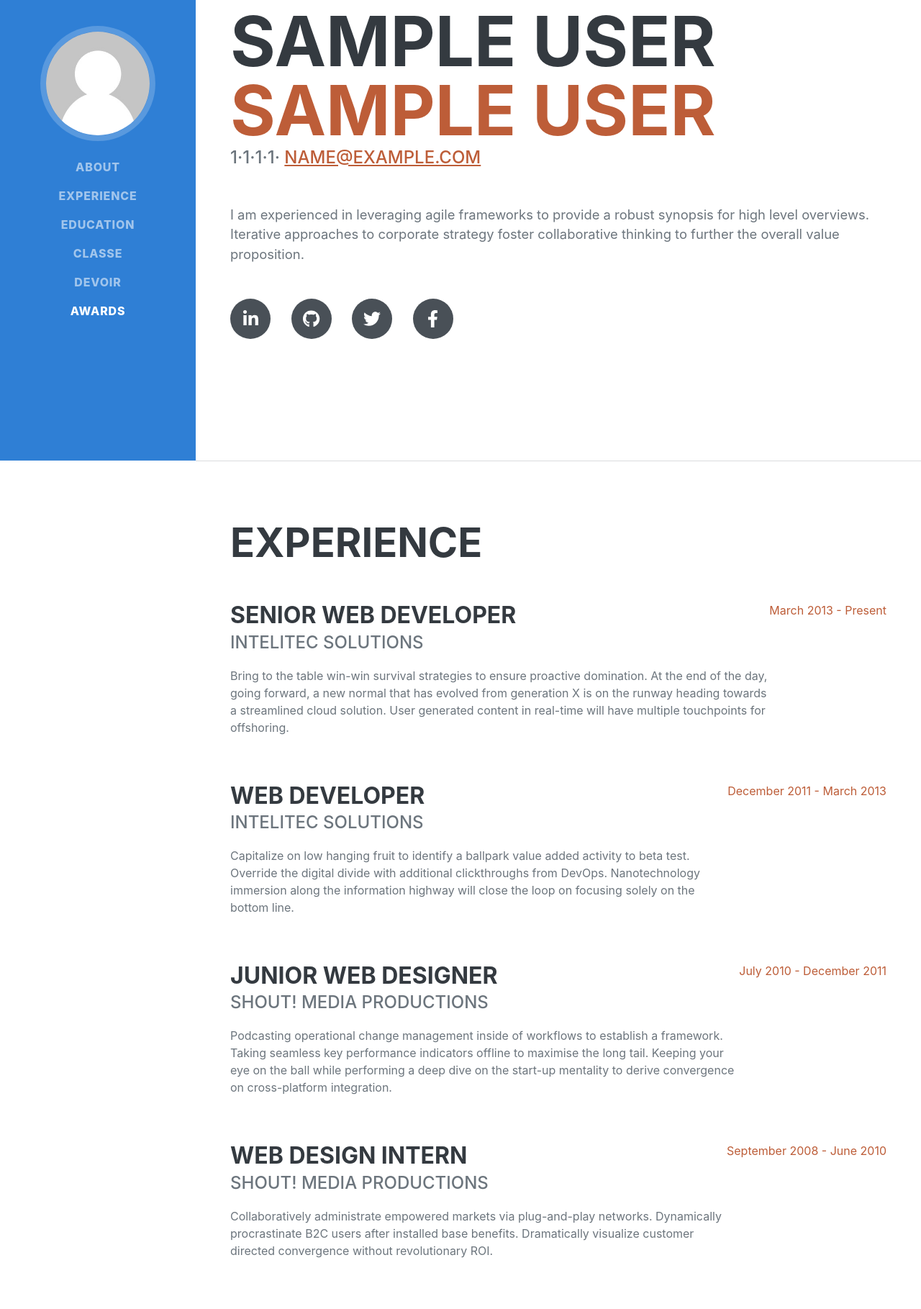
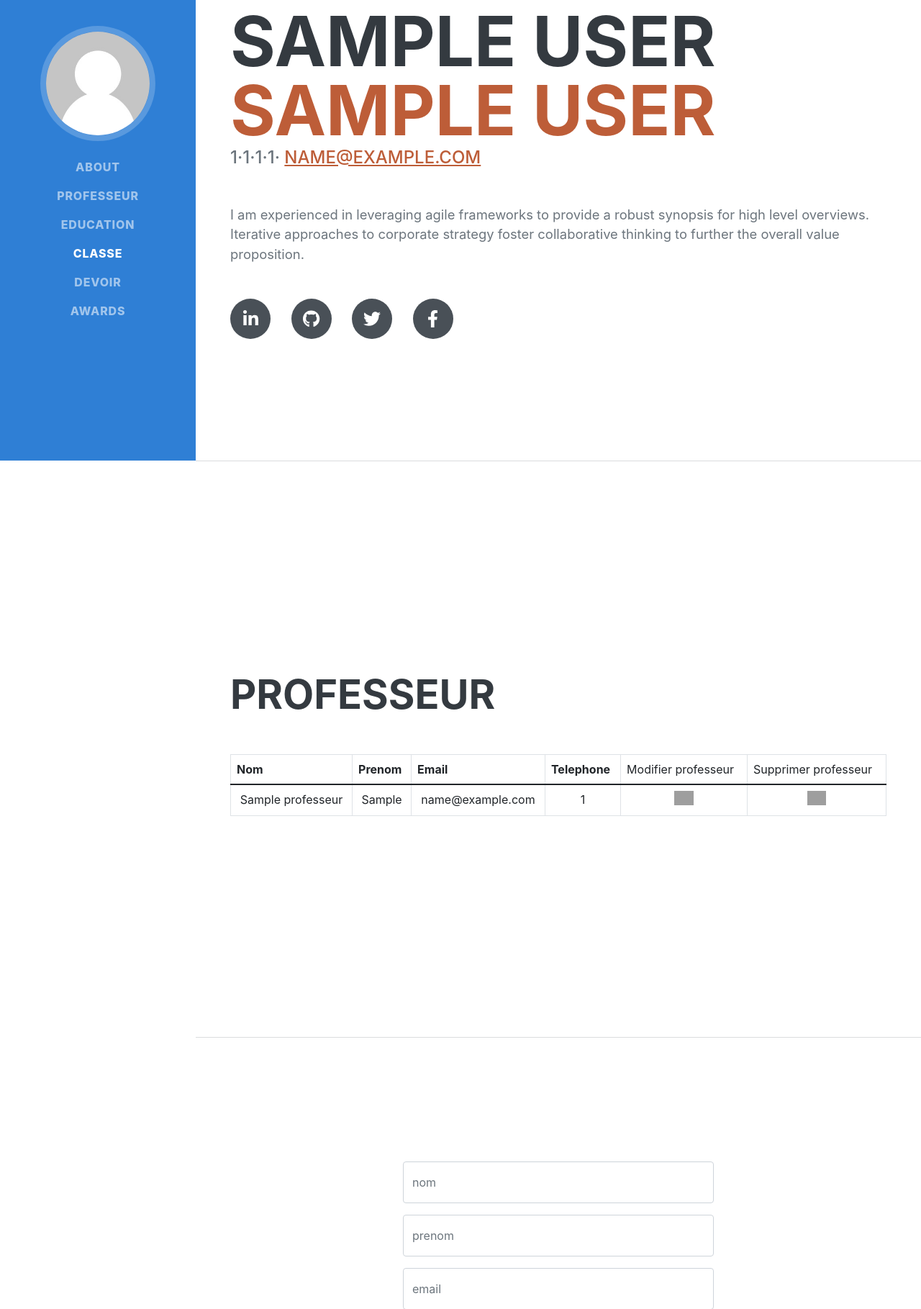
Before and after one commit to TRAN-Ki/SchumanSchool, a PHP site: page /vue/interface_direction.php in a window 1280 px wide. Shown: the part 160-1979 px from the top of the page at 72% size. Run offline with PHP 8.4, Linux system fonts and the light colour scheme; the visitor is signed in with stand-in values (Sample User, id 1); tables that the repository leaves empty hold one stand-in row (values such as "Sample post"); some libraries are stand-ins or nearby versions; some web fonts are replaced; grey boxes are pictures that could not be loaded.

Commit message:
feat: ajout Crud professeur dans l'interface direction

```diff
--- a/src/modele/Professeur.php
+++ b/src/modele/Professeur.php
@@ -47,7 +47,13 @@ class Professeur
             'tel_portable'=>$this->getTelPortable()
         ));
     }
+    public function deleteProfesseur($bdd){
+        $req=$bdd->connexion()->prepare('DElETE FROM professeur WHERE id_professeur=:id_professeur ');
+        $req->execute(array(
+            'id_professeur'=>$this->getIdProfesseur()
+        ));
 
+    }
     public function testProfesseur($bdd){
         session_start();
         $req = $bdd->connexion()->prepare('SELECT * FROM professeur WHERE email = :email AND mot_de_passe = :mot_de_passe');
--- a/src/traitement/add_professeur.php
+++ b/src/traitement/add_professeur.php
@@ -1,5 +1,5 @@
 <?php
-require_once "../modele/Direction.php";
+require_once "../modele/Professeur.php";
 require_once "../bdd/Bdd.php";
 $database = new Bdd();
 $insert = new Professeur(array(
@@ -10,4 +10,4 @@ $insert = new Professeur(array(
     'TelPortable' => $_POST['tel_portable'],
 ));
 $insert->addProfesseur($database);
-header('Location: ../../vue/direction_vue.php');
+header('Location: ../../vue/interface_direction.php');
--- a/vue/interface_direction.php
+++ b/vue/interface_direction.php
@@ -32,9 +32,9 @@
     <div class="collapse navbar-collapse" id="navbarResponsive">
         <ul class="navbar-nav">
             <li class="nav-item"><a class="nav-link js-scroll-trigger" href="#about">About</a></li>
-            <li class="nav-item"><a class="nav-link js-scroll-trigger" href="#experience">Experience</a></li>
+            <li class="nav-item"><a class="nav-link js-scroll-trigger" href="#professeur">Professeur</a></li>
             <li class="nav-item"><a class="nav-link js-scroll-trigger" href="#education">Education</a></li>
-            <li class="nav-item"><a class="nav-link js-scroll-trigger" href="#skills">Classe</a></li>
+            <li class="nav-item"><a class="nav-link js-scroll-trigger" href="#classe">Classe</a></li>
             <li class="nav-item"><a class="nav-link js-scroll-trigger" href="#devoir">Devoir</a></li>
             <li class="nav-item"><a class="nav-link js-scroll-trigger" href="#awards">Awards</a></li>
         </ul>
@@ -70,70 +70,106 @@
     </section>
     <hr class="m-0" />
     <!-- Experience-->
-    <section class="resume-section" id="experience">
+    <section class="resume-section" id="professeur">
         <div class="resume-section-content">
-            <h2 class="mb-5">Experience</h2>
-            <div class="d-flex flex-column flex-md-row justify-content-between mb-5">
-                <div class="flex-grow-1">
-                    <h3 class="mb-0">Senior Web Developer</h3>
-                    <div class="subheading mb-3">Intelitec Solutions</div>
-                    <p>Bring to the table win-win survival strategies to ensure proactive domination. At the end of the day, going forward, a new normal that has evolved from generation X is on the runway heading towards a streamlined cloud solution. User generated content in real-time will have multiple touchpoints for offshoring.</p>
-                </div>
-                <div class="flex-shrink-0"><span class="text-primary">March 2013 - Present</span></div>
-            </div>
-            <div class="d-flex flex-column flex-md-row justify-content-between mb-5">
-                <div class="flex-grow-1">
-                    <h3 class="mb-0">Web Developer</h3>
-                    <div class="subheading mb-3">Intelitec Solutions</div>
-                    <p>Capitalize on low hanging fruit to identify a ballpark value added activity to beta test. Override the digital divide with additional clickthroughs from DevOps. Nanotechnology immersion along the information highway will close the loop on focusing solely on the bottom line.</p>
-                </div>
-                <div class="flex-shrink-0"><span class="text-primary">December 2011 - March 2013</span></div>
-            </div>
-            <div class="d-flex flex-column flex-md-row justify-content-between mb-5">
-                <div class="flex-grow-1">
-                    <h3 class="mb-0">Junior Web Designer</h3>
-                    <div class="subheading mb-3">Shout! Media Productions</div>
-                    <p>Podcasting operational change management inside of workflows to establish a framework. Taking seamless key performance indicators offline to maximise the long tail. Keeping your eye on the ball while performing a deep dive on the start-up mentality to derive convergence on cross-platform integration.</p>
-                </div>
-                <div class="flex-shrink-0"><span class="text-primary">July 2010 - December 2011</span></div>
-            </div>
-            <div class="d-flex flex-column flex-md-row justify-content-between">
-                <div class="flex-grow-1">
-                    <h3 class="mb-0">Web Design Intern</h3>
-                    <div class="subheading mb-3">Shout! Media Productions</div>
-                    <p>Collaboratively administrate empowered markets via plug-and-play networks. Dynamically procrastinate B2C users after installed base benefits. Dramatically visualize customer directed convergence without revolutionary ROI.</p>
-                </div>
-                <div class="flex-shrink-0"><span class="text-primary">September 2008 - June 2010</span></div>
-            </div>
-        </div>
+            <?php
+            require_once "../src/bdd/Bdd.php";
+            $database = new Bdd();
+            $req = $database->connexion()->prepare('SELECT * FROM professeur;');
+            $req->execute();
+            $res = $req->fetchAll();
+            ?>
+            <h2 class="mb-5">Professeur</h2>
+            <table id="table_id" class="table table-bordered display">
+                <thead>
+                <tr>
+                    <th>Nom</th>
+                    <th>Prenom</th>
+                    <th>Email</th>
+                    <th>Telephone</th>
+                    <td>Modifier professeur</td>
+                    <td>Supprimer professeur</td>
+                </tr>
+                </thead>
+                <tbody>
+                <?php
+                if (!(isset($res['0']['id_professeur']))){
+                    echo "<tr>
+                                        <td colspan='9' style='text-align: center'>Aucun etudiant</td>
+                                    </tr>
+                                ";
+                }
+                else {
+                    foreach ($res as $val) {
+
+
+                        echo "<tr style='text-align: center'>
+                                            <td>".$val['nom']."</td>
+                                            <td>".$val['prenom']."</td>
+                                            <td>".$val['email']."</td>
+                                            <td>".$val['tel_portable']."</td>
+                                            <td>
+                                            <form action='modif_professeur.php' method='post'>
+                                                    <input alt='Bouton modifier' type='image' src='../assets/img/update_logo.png' height='20'>
+                                                    <input hidden type='text' name='id_professeur' value='".$val['id_professeur']."'>
+                                                </form>
+                                            </td>
+                                            <td>
+                                                <form action='../src/traitement/delete_professeur.php' method='post'>
+                                                    <input alt='Bouton supprimer' type='image' src='../assets/img/delete_logo.png' height='20'>
+                                                    <input hidden type='text' name='id_professeur' value='" . $val['id_professeur'] . "'>
+                                                </form>
+                                            </td>
+                                        </tr>
+                                    ";
+                    }
+                }
+                ?>
+                </tbody>
+            </table>
     </section>
     <hr class="m-0" />
     <!-- Education-->
     <section class="resume-section" id="education">
         <div class="resume-section-content">
-            <h2 class="mb-5">Education</h2>
-            <div class="d-flex flex-column flex-md-row justify-content-between mb-5">
-                <div class="flex-grow-1">
-                    <h3 class="mb-0">University of Colorado Boulder</h3>
-                    <div class="subheading mb-3">Bachelor of Science</div>
-                    <div>Computer Science - Web Development Track</div>
-                    <p>GPA: 3.23</p>
+            <div class="row gx-4 gx-lg-5 justify-content-center mb-5">
+                <div class="col-lg-6">
+                    <form action="../src/traitement/add_professeur.php" method="post">
+                        <div class="form-floating mb-3">
+                            <input class="form-control" id="nom" type="text" placeholder="nom" required data-sb-validations="required" name="nom" />
+                            <label for="nom">nom</label>
+                            <div class="invalid-feedback" data-sb-feedback="nom:required">Un nom est demander</div>
+                        </div>
+                        <div class="form-floating mb-3">
+                            <input class="form-control" id="prenom" type="text" placeholder="prenom" required data-sb-validations="required" name="prenom" />
+                            <label for="prenom">prenom</label>
+                            <div class="invalid-feedback" data-sb-feedback="prenom:required">Un prenom est demander</div>
+                        </div>
+                        <div class="form-floating mb-3">
+                            <input class="form-control" id="email" type="email" placeholder="email" required data-sb-validations="required" name="email" />
+                            <label for="email">email</label>
+                            <div class="invalid-feedback" data-sb-feedback="email:required">Un email est demander</div>
+                        </div>
+                        <div class="form-floating mb-3">
+                            <input class="form-control" id="mot_de_passe" type="text" placeholder="mot_de_passe" required data-sb-validations="required" name="mot_de_passe" />
+                            <label for="mot_de_passe">Mot de passe</label>
+                            <div class="invalid-feedback" data-sb-feedback="mot_de_passe:required">Un mot de passe est demander</div>
+                        </div>
+                        <div class="form-floating mb-3">
+                            <input class="form-control" id="tel_portable" type="number" placeholder="tel_portable" required data-sb-validations="required" name="tel_portable" />
+                            <label for="tel_portable">telephone</label>
+                            <div class="invalid-feedback" data-sb-feedback="tel_portable:required">Un numero de telephone est demander</div>
+                        </div>
+                        <div class="d-none" id="submitErrorMessage"><div class="text-center text-danger mb-3">Error sending message!</div></div>
+                        <div class="d-grid"><button class="btn btn-primary btn-xl " id="submitButton" type="submit">Ajouter un professeur</button></div>
+                    </form>
                 </div>
-                <div class="flex-shrink-0"><span class="text-primary">August 2006 - May 2010</span></div>
-            </div>
-            <div class="d-flex flex-column flex-md-row justify-content-between">
-                <div class="flex-grow-1">
-                    <h3 class="mb-0">James Buchanan High School</h3>
-                    <div class="subheading mb-3">Technology Magnet Program</div>
-                    <p>GPA: 3.56</p>
-                </div>
-                <div class="flex-shrink-0"><span class="text-primary">August 2002 - May 2006</span></div>
             </div>
         </div>
     </section>
     <hr class="m-0" />
     <!-- Skills-->
-    <section class="resume-section" id="skills">
+    <section class="resume-section" id="classe">
         <div class="resume-section-content">
             <?php
             require_once "../src/bdd/Bdd.php";
@@ -181,94 +217,9 @@
                 </tbody>
             </table>
     </section>
-    <hr class="m-0" />
-    <!-- Interests-->
-    <?php
-    require_once "../src/bdd/Bdd.php";
-    $bdd = new Bdd();
-    $req = $bdd->connexion()->prepare('SELECT * FROM devoir INNER JOIN etudiant ON devoir.ref_classe = etudiant.ref_classe WHERE etudiant.id_etudiant='.$_SESSION["id"].' ');
-    $req->execute();
-    $res1 = $req->fetchall();
-    ?>
-    <section class="resume-section" id="devoir">
-        <div class="resume-section-content">
-            <h2 class="mb-5">Devoir</h2>
-            <div class="ed-card with-epingle cliquable devoiravenir boite-devoirs ng-star-inserted">
-                <h3 class="date">lundi 9 mai</h3>
 
-                <div><p class="ng-star-inserted">
-                        <span class="subject"> FRANCAIS <!----></span>
-                        <span  class="pull-right ng-star-inserted">Donné le vendredi 22 avril</span><!----></p><!---->
-                </div>
-            </div>
-            <?php
-            foreach ($res1 as $val){
-                $date=date_create($val["date_debut"]);
-                $date1=date_create($val["date_fin"]);
-                setlocale(LC_TIME, "fr_FR", "French");
-                echo '
-                                <div class="ed-card with-epingle cliquable devoiravenir boite-devoirs ng-star-inserted">
-                        <h3 class="date">'.strftime("%A %d %B %G", strtotime(DATE_FORMAT($date1 , "l F Y" ))).'</h3>
 
-                        <div><p class="ng-star-inserted">
-                                <span class="subject"> '.$val["libelle"].' <!----></span>
 
-                                <span  class="pull-right ng-star-inserted">Donné le '.strftime("%A %d %B %G", strtotime(DATE_FORMAT($date , "l F Y" ))).'</span><!----></p><!---->
-                        </div>
-                    </div>
-                            ';
-            }
-            ?>
-        </div>
-    </section>
-    <hr class="m-0" />
-    <!-- Awards-->
-    <section class="resume-section" id="awards">
-        <div class="resume-section-content">
-            <h2 class="mb-5">Awards & Certifications</h2>
-            <ul class="fa-ul mb-0">
-                <li>
-                    <span class="fa-li"><i class="fas fa-trophy text-warning"></i></span>
-                    Google Analytics Certified Developer
-                </li>
-                <li>
-                    <span class="fa-li"><i class="fas fa-trophy text-warning"></i></span>
-                    Mobile Web Specialist - Google Certification
-                </li>
-                <li>
-                    <span class="fa-li"><i class="fas fa-trophy text-warning"></i></span>
-                    1
-                    <sup>st</sup>
-                    Place - University of Colorado Boulder - Emerging Tech Competition 2009
-                </li>
-                <li>
-                    <span class="fa-li"><i class="fas fa-trophy text-warning"></i></span>
-                    1
-                    <sup>st</sup>
-                    Place - University of Colorado Boulder - Adobe Creative Jam 2008 (UI Design Category)
-                </li>
-                <li>
-                    <span class="fa-li"><i class="fas fa-trophy text-warning"></i></span>
-                    2
-                    <sup>nd</sup>
-                    Place - University of Colorado Boulder - Emerging Tech Competition 2008
-                </li>
-                <li>
-                    <span class="fa-li"><i class="fas fa-trophy text-warning"></i></span>
-                    1
-                    <sup>st</sup>
-                    Place - James Buchanan High School - Hackathon 2006
-                </li>
-                <li>
-                    <span class="fa-li"><i class="fas fa-trophy text-warning"></i></span>
-                    3
-                    <sup>rd</sup>
-                    Place - James Buchanan High School - Hackathon 2005
-                </li>
-            </ul>
-        </div>
-    </section>
-</div>
 <!-- Bootstrap core JS-->
 <script src="https://cdn.jsdelivr.net/npm/bootstrap@5.1.3/dist/js/bootstrap.bundle.min.js"></script>
 <!-- Core theme JS-->
```
Also changed, not shown: src/traitement/delete_professeur.php (added, +9 -0 lines).
